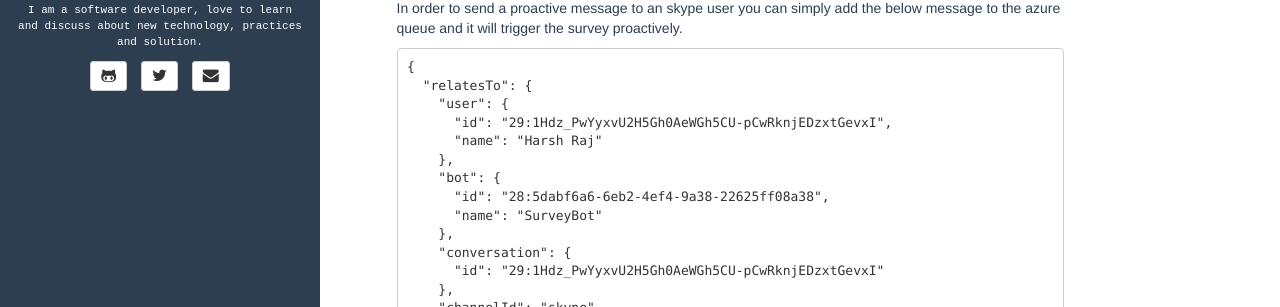
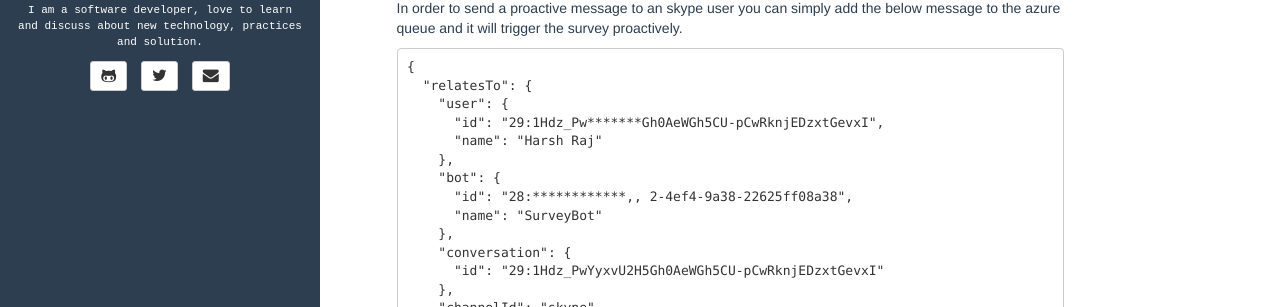
Before and after one commit to sdharshraj/sdharshraj.github.io, a Jekyll site: the page built from _posts/2018-04-29-sending-proactive-messaging-in-chatbot-using-microsoft-bot-framework.md, in a window 1280 px wide and 900 px high, scrolled down 4196 px. Shown: the part 201-508 px from the top of the window. Built offline with Jekyll 4.4.1, drawn with Linux system fonts in a browser that asks for light colours; our own code applies the rules of GitHub Pages for plain Markdown files; some of the changed text lies outside the part shown.

Commit message:
Update from Forestry.io - 2018-04-29-sending-proactive-messaging-in-chatbot-using-microsoft-bot-framework.md

```diff
--- a/_posts/2018-04-29-sending-proactive-messaging-in-chatbot-using-microsoft-bot-framework.md
+++ b/_posts/2018-04-29-sending-proactive-messaging-in-chatbot-using-microsoft-bot-framework.md
@@ -155,11 +155,11 @@ In order to send a proactive message to an skype user you can simply add the bel
     {
       "relatesTo": {
         "user": {
-          "id": "29:1Hdz_PwYyxvU2H5Gh0AeWGh5CU-pCwRknjEDzxtGevxI",
+          "id": "29:1Hdz_Pw*******Gh0AeWGh5CU-pCwRknjEDzxtGevxI",
           "name": "Harsh Raj"
         },
         "bot": {
-          "id": "28:5dabf6a6-6eb2-4ef4-9a38-22625ff08a38",
+          "id": "28:************,, 2-4ef4-9a38-22625ff08a38",
           "name": "SurveyBot"
         },
         "conversation": {
```
Also changed, not shown: other parts of _posts/2018-04-29-sending-proactive-messaging-in-chatbot-using-microsoft-bot-framework.md (+1 -1 lines).
